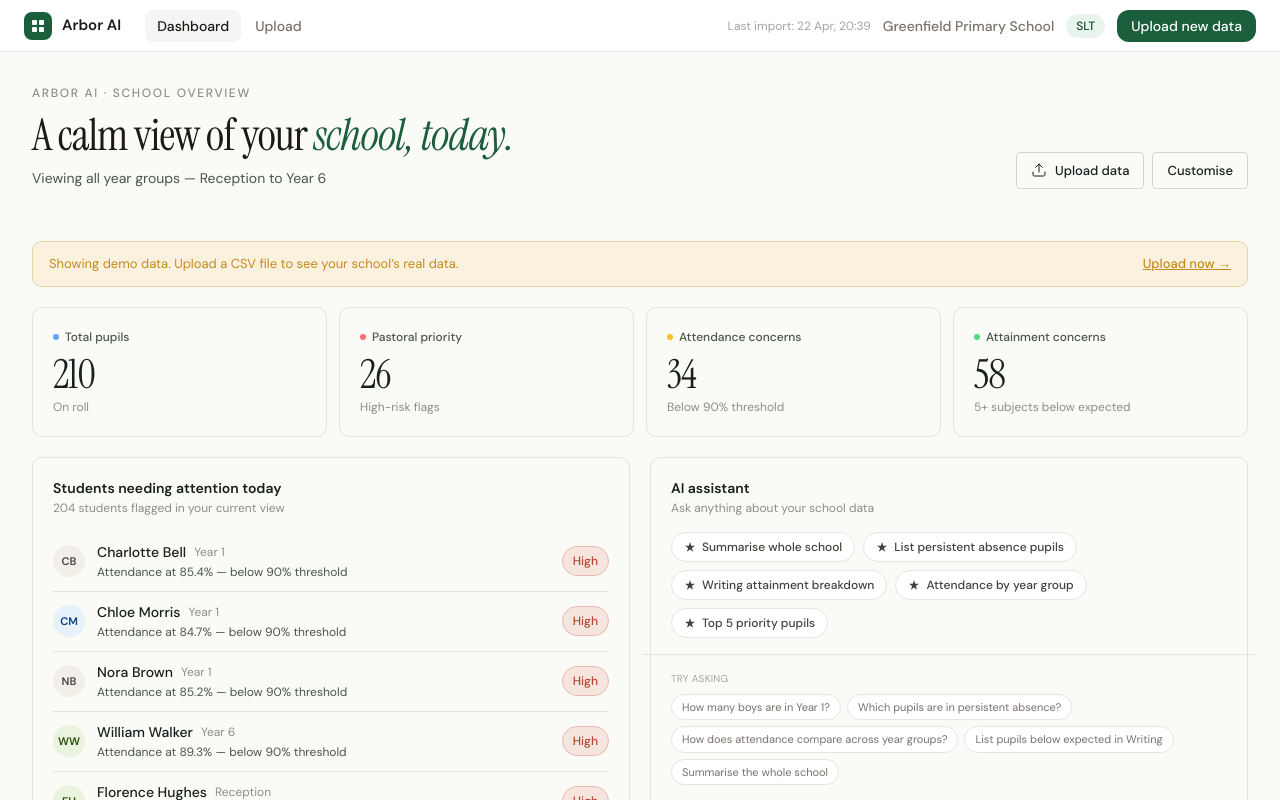
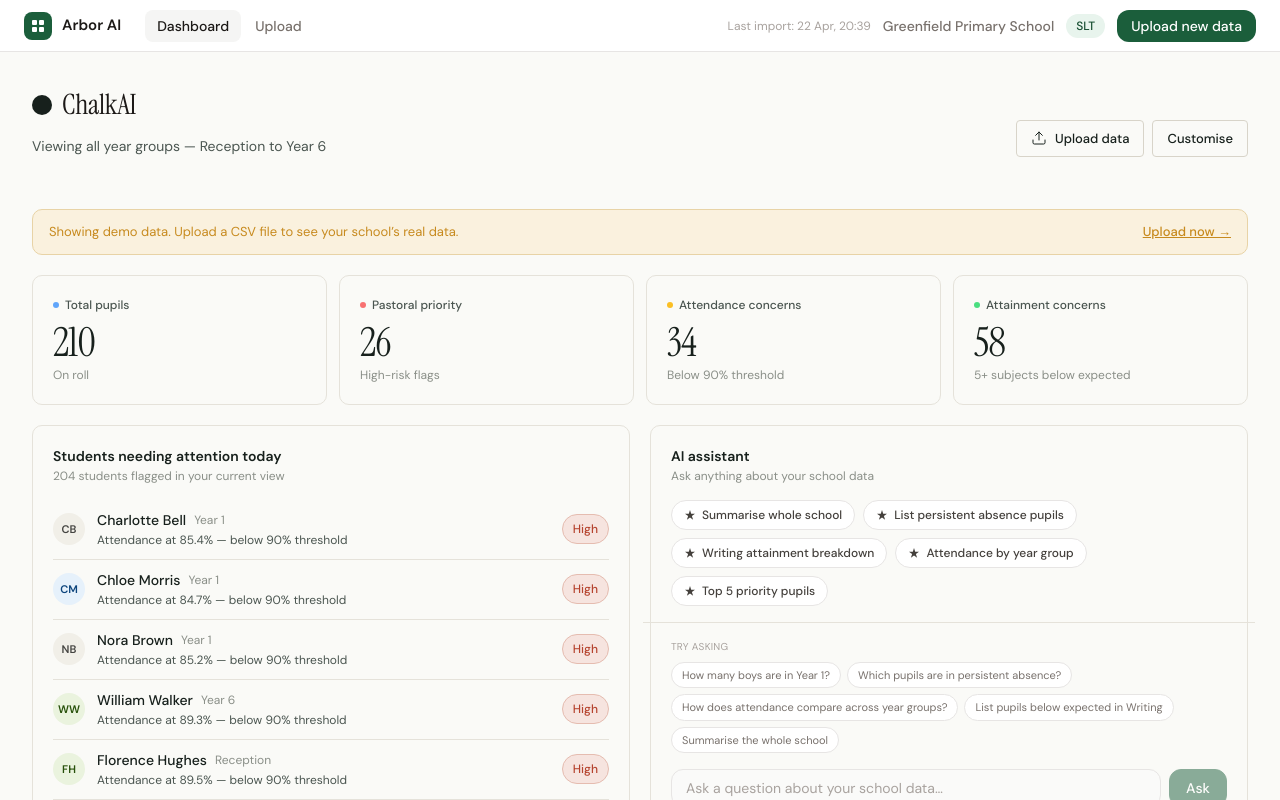
Before and after one commit to Kotirobert/arbor-ai, a Next.js app: page /dashboard in a window 1280 px wide. Shown: the top 800 px of the page. Built offline with nearby package versions, Linux system fonts and the light colour scheme.

Commit message:
feat: replace arbor header with chalkai brand, clean sidebar

```diff
--- a/components/arbor/ArborSidebar.tsx
+++ b/components/arbor/ArborSidebar.tsx
@@ -9,11 +9,11 @@
 
 interface ArborSidebarProps {
   role:       UserRole
-  schoolName: string
-  lastUpload: string
+  schoolName?: string
+  lastUpload?: string
 }
 
-export function ArborSidebar({ role, schoolName, lastUpload }: ArborSidebarProps) {
+export function ArborSidebar({ role }: ArborSidebarProps) {
   const pathname     = usePathname()
   const router       = useRouter()
   const searchParams = useSearchParams()
@@ -22,10 +22,6 @@
   useEffect(() => {
     setSession(getSession())
   }, [])
-
-  const initials = session
-    ? `${session.firstName?.[0] ?? ''}${session.lastName?.[0] ?? ''}`.toUpperCase() || 'AR'
-    : 'AR'
 
   function handleRoleChange(e: React.ChangeEvent<HTMLSelectElement>) {
     const p = new URLSearchParams(searchParams.toString())
@@ -43,9 +39,6 @@
         <div className="nav__brand" style={{ fontSize: 22 }}>
           <span className="nav__brand-mark" />
           <span>Arbor AI</span>
-        </div>
-        <div style={{ fontSize: 11, color: 'var(--ink-3)', marginTop: 4, paddingLeft: 30, lineHeight: 1.4 }}>
-          {schoolName} · {lastUpload}
         </div>
       </div>
 
@@ -112,7 +105,6 @@
 
       {/* User meta */}
       <div className="side-meta">
-        <div className="avatar">{initials}</div>
         <div>
           <div style={{ fontWeight: 500 }}>
             {session ? `${session.firstName} ${session.lastName}`.trim() : 'School lead'}
--- a/components/dashboard/DashboardClient.tsx
+++ b/components/dashboard/DashboardClient.tsx
@@ -183,10 +183,10 @@
         {/* Top bar */}
         <div style={{ display: 'flex', alignItems: 'flex-end', justifyContent: 'space-between', gap: 24, marginBottom: 32, flexWrap: 'wrap' }}>
           <div>
-            <div className="eyebrow" style={{ marginBottom: 10 }}>Arbor AI · School overview</div>
-            <h1 style={{ fontFamily: 'var(--f-display)', fontSize: 44, lineHeight: 1.05, letterSpacing: '-0.02em', margin: 0 }}>
-              A calm view of your <i style={{ color: 'var(--chalk-green)' }}>school, today.</i>
-            </h1>
+            <div style={{ display: 'flex', alignItems: 'center', gap: 10, marginBottom: 10 }}>
+              <span style={{ width: 20, height: 20, borderRadius: '50%', background: 'var(--ink)', display: 'inline-block' }} />
+              <span style={{ fontFamily: 'var(--f-display)', fontSize: 28, letterSpacing: '-0.01em' }}>ChalkAI</span>
+            </div>
             <p style={{ color: 'var(--ink-2)', fontSize: 14, marginTop: 10 }}>
               {scopeLabel}
               {lastImport && <span style={{ color: 'var(--ink-3)' }}> · imported {lastImport}</span>}
```
